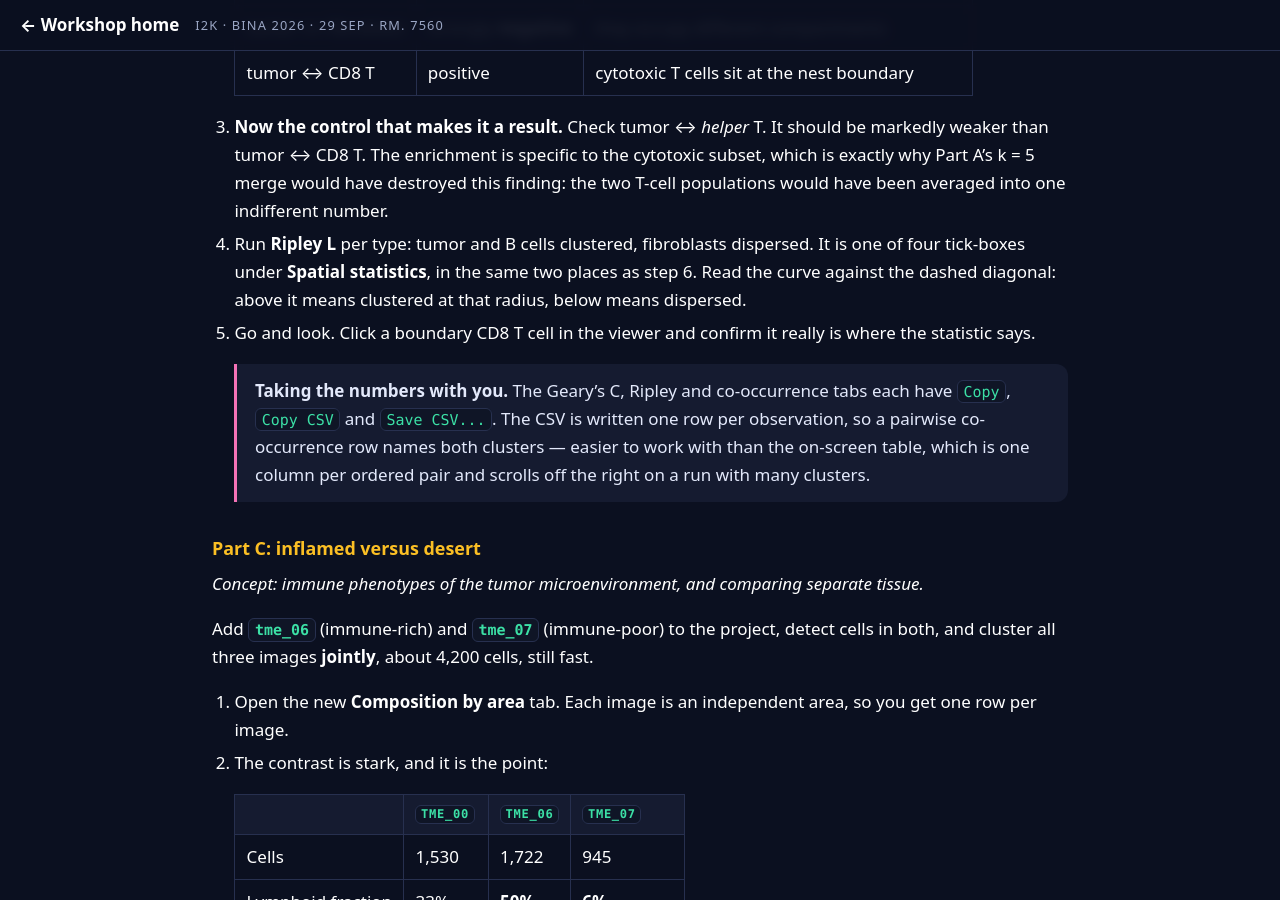
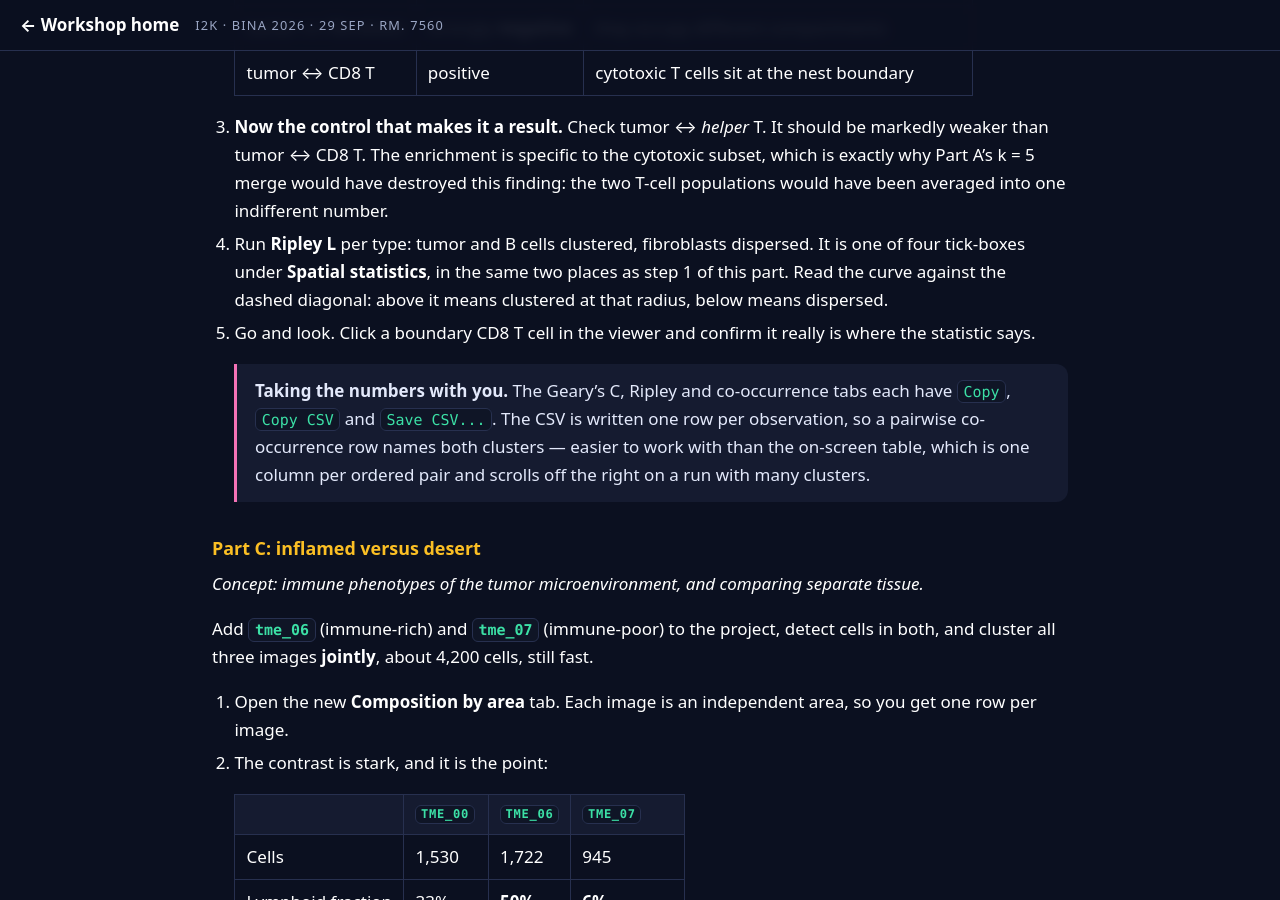
Before and after one commit to MichaelSNelson/BINA-I2K-2026-QuPath-Extensions, a Jekyll site: the page built from docs/03-qp-cat-cell-analysis-tools.md, in a window 1280 px wide and 900 px high, scrolled down 9090 px. Built offline with Jekyll 4.4.1, drawn with Linux system fonts in a browser that asks for light colours.

Commit message:
Guides 01, 03, 07: number each part's steps from 1
Kramdown restarts every numbered list at 1, so a run continued across
Part headings never matched the page. Source now numbers as the page
renders, and the two cross-references that leaned on the old numbers
name the part instead.

Claude-Session: https://claude.ai/code/session_01KwiACUr5MacuDvqp74c96o

```diff
--- a/docs/03-qp-cat-cell-analysis-tools.md
+++ b/docs/03-qp-cat-cell-analysis-tools.md
@@ -332,11 +332,11 @@ Cell types alone do not tell you much. **Where** they sit does. In this image, T
 concentrated in a band just outside each tumor nest, the computational version of a
 pathologist's read on whether an immune response has reached the tumor.
 
-6. Run **neighborhood enrichment** on your classified cells. It is a tick-box —
+1. Run **neighborhood enrichment** on your classified cells. It is a tick-box —
    `Neighborhood enrichment + Moran's I` — in the Run Clustering dialog, so the easiest route is
    to turn it on before you cluster. After the fact, use
    `Explore & spatial > Spatial statistics on existing clusters...` instead.
-7. Read the matrix for four specific pairs, and predict each before you look:
+2. Read the matrix for four specific pairs, and predict each before you look:
 
    | Pair | Expect | Because |
    |---|---|---|
@@ -345,15 +345,15 @@ pathologist's read on whether an immune response has reached the tumor.
    | tumor ↔ fibroblast | strongly **negative** | they occupy different compartments |
    | tumor ↔ CD8 T | positive | cytotoxic T cells sit at the nest boundary |
 
-8. **Now the control that makes it a result.** Check tumor ↔ *helper* T. It should be
+3. **Now the control that makes it a result.** Check tumor ↔ *helper* T. It should be
    markedly weaker than tumor ↔ CD8 T. The enrichment is specific to the cytotoxic subset,
    which is exactly why Part A's k = 5 merge would have destroyed this finding: the two
    T-cell populations would have been averaged into one indifferent number.
-9. Run **Ripley L** per type: tumor and B cells clustered, fibroblasts dispersed. It is one of
-   four tick-boxes under **Spatial statistics**, in the same two places as step 6. Read the
+4. Run **Ripley L** per type: tumor and B cells clustered, fibroblasts dispersed. It is one of
+   four tick-boxes under **Spatial statistics**, in the same two places as step 1 of this part. Read the
    curve against the dashed diagonal: above it means clustered at that radius, below means
    dispersed.
-10. Go and look. Click a boundary CD8 T cell in the viewer and confirm it really is where the
+5. Go and look. Click a boundary CD8 T cell in the viewer and confirm it really is where the
     statistic says.
 
     > **Taking the numbers with you.** The Geary's C, Ripley and co-occurrence tabs each have
@@ -368,9 +368,9 @@ pathologist's read on whether an immune response has reached the tumor.
 Add **`tme_06`** (immune-rich) and **`tme_07`** (immune-poor) to the project, detect cells in
 both, and cluster all three images **jointly**, about 4,200 cells, still fast.
 
-11. Open the new **Composition by area** tab. Each image is an independent area, so you get
+1. Open the new **Composition by area** tab. Each image is an independent area, so you get
     one row per image.
-12. The contrast is stark, and it is the point:
+2. The contrast is stark, and it is the point:
 
     | | `tme_00` | `tme_06` | `tme_07` |
     |---|---|---|---|
@@ -398,11 +398,11 @@ both, and cluster all three images **jointly**, about 4,200 cells, still fast.
 
 Best done at home; clustering all eight images is ~11,400 cells.
 
-16. `tme_02`, `tme_04` and `tme_05` carry deliberate intensity offsets (×0.8, ×1.2, ×0.85),
+1. `tme_02`, `tme_04` and `tme_05` carry deliberate intensity offsets (×0.8, ×1.2, ×0.85),
     a synthetic staining-day effect.
-17. Cluster all eight jointly, **without** correction. Cells of one type from the offset images
+2. Cluster all eight jointly, **without** correction. Cells of one type from the offset images
     split off into their own clusters: you have discovered your slide scanner, not biology.
-18. Re-run **with Harmony**. The same cell type should now cluster together across all eight
+3. Re-run **with Harmony**. The same cell type should now cluster together across all eight
     images.
 
     > **Before any second run, click `Deselect QPCAT` in the Measurements list.** The first run
```
Also changed, not shown: other parts of docs/03-qp-cat-cell-analysis-tools.md (+3 -3 lines), docs/01-quiet-image-export.md (+6 -6 lines), docs/07-classify-object-subset.md (+15 -15 lines).
